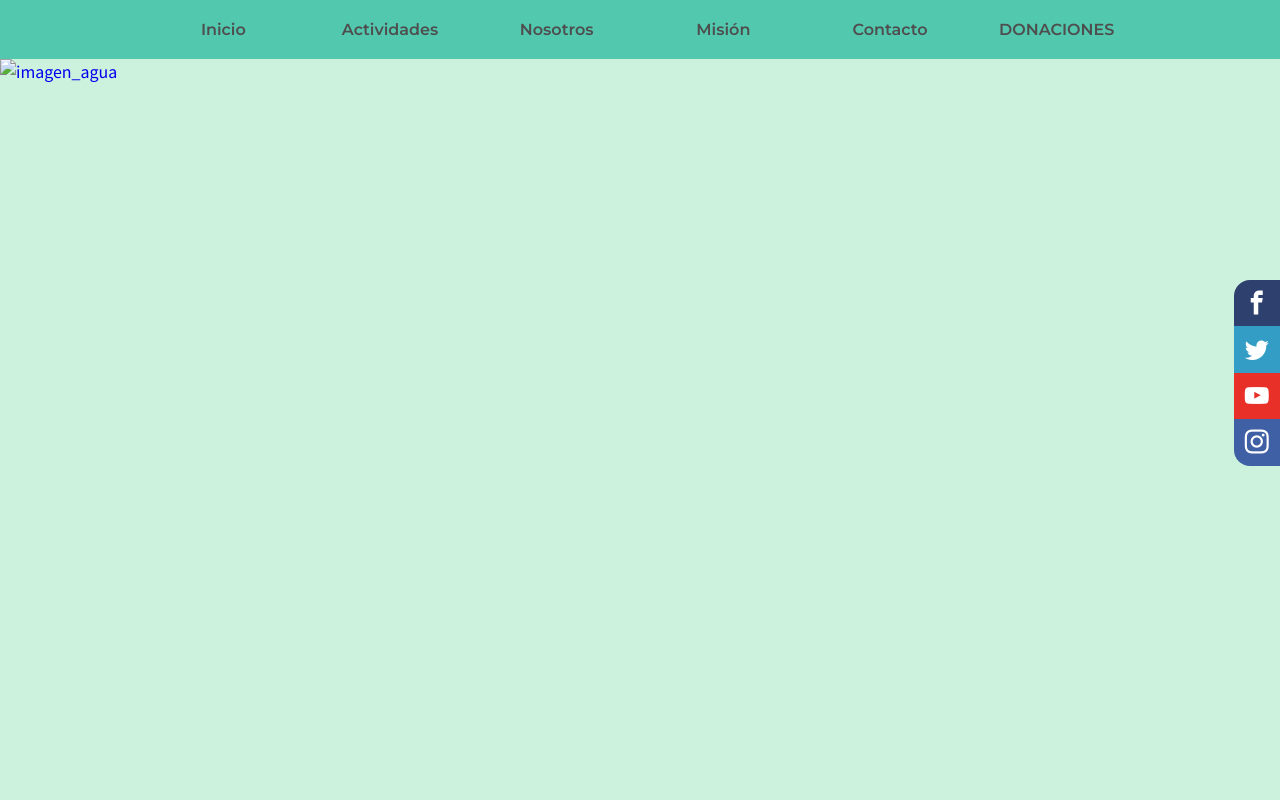
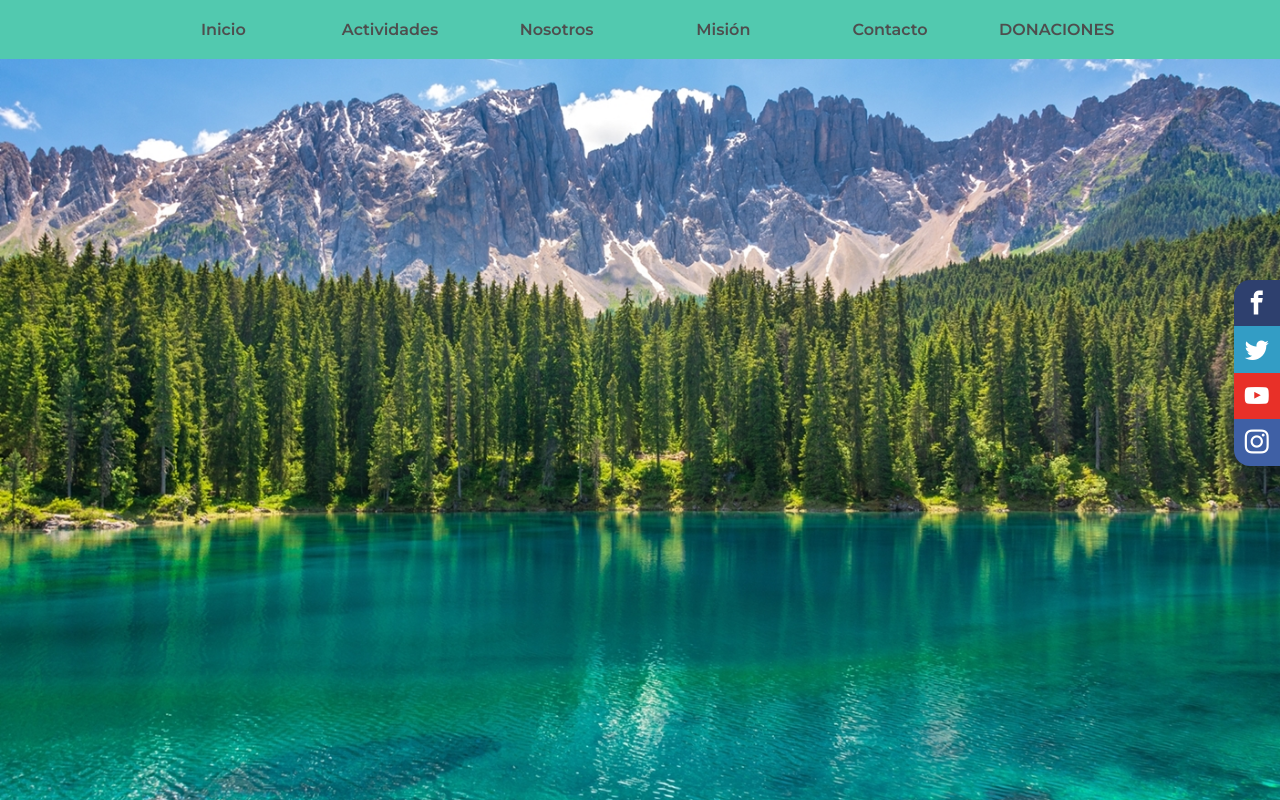
Before and after one commit to sebariza/pagina-prueba-ong, a plain HTML site: page index.html in a window 1280 px wide. Shown: the top 800 px of the page. Drawn offline with Linux system fonts and the light colour scheme; files whose address does not match are found by name.

Commit message:
Update index.html

```diff
--- a/index.html
+++ b/index.html
@@ -44,7 +44,7 @@
 				<!--- =====================================-->
 				<!--- ===== IMAGEN SUPERIOR FONDO==========-->
 				<!--- =====================================-->
-				<img src="img/output/lago2.jpg" alt="imagen_agua"></a>
+				<img src="img/lago.jpg" alt="imagen_agua"></a>
 		</div>
 
 
```
